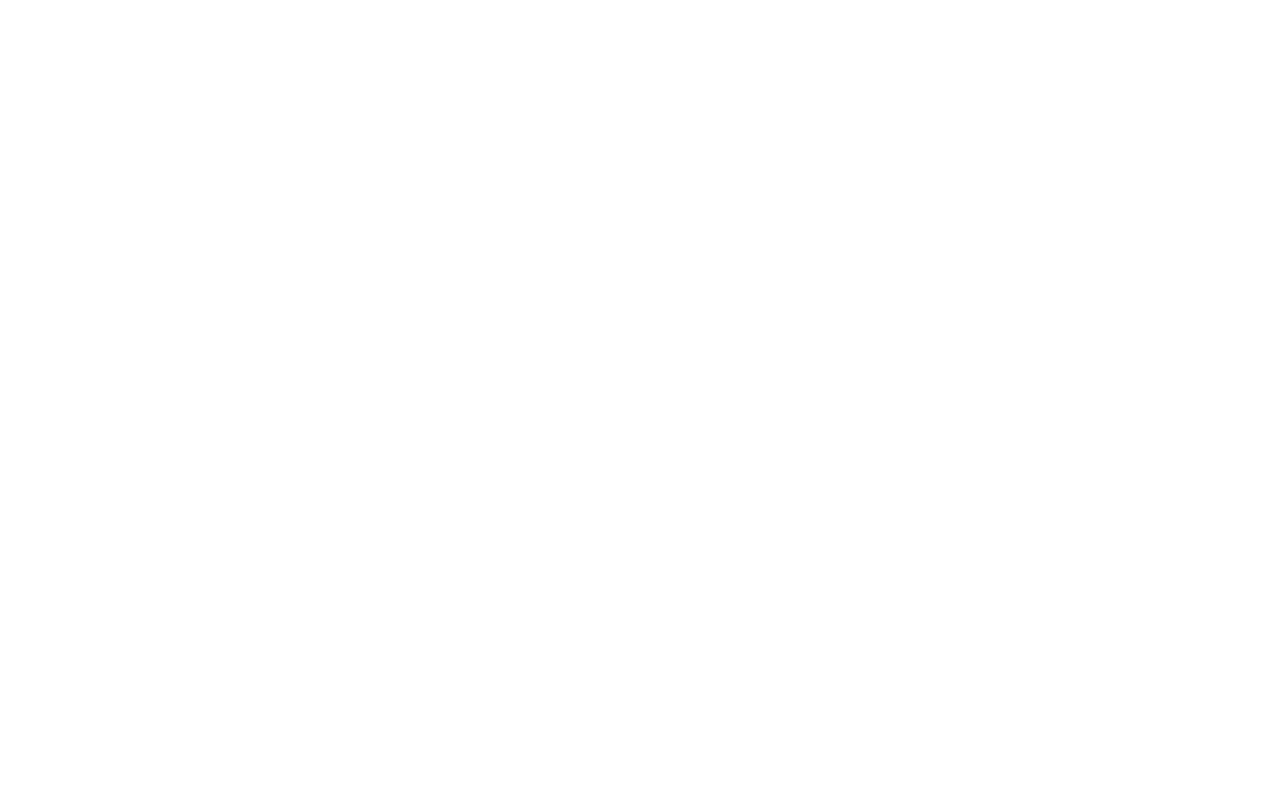
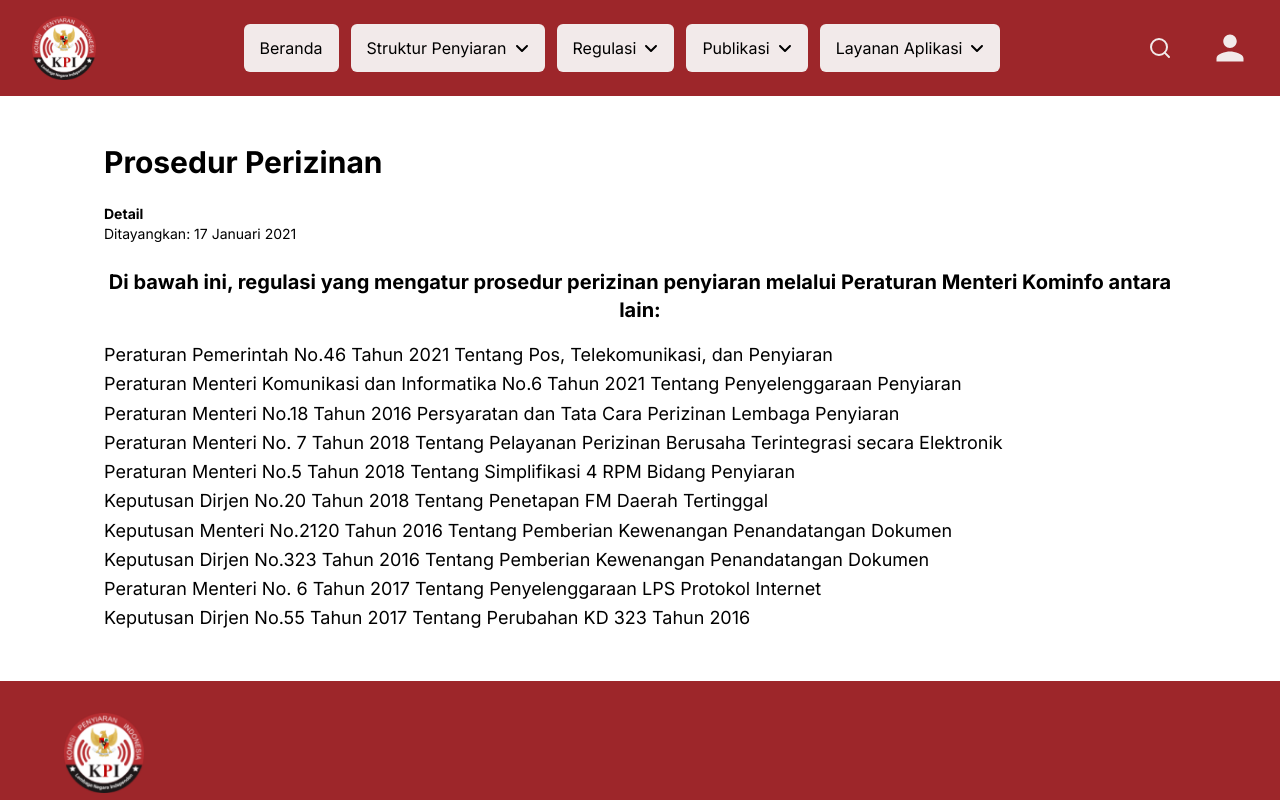
Before and after one commit to EgiNS/kpi-imk-k9, a React (Vite) app: page /prosedur-perizinan in a window 1280 px wide. Before the commit this address had no page. Shown: the top 800 px of the page. Built offline with nearby package versions, Linux system fonts and the light colour scheme.

Commit message:
Struktur Penyiaran

```diff
--- a/src/App.jsx
+++ b/src/App.jsx
@@ -1,12 +1,13 @@
 import { BrowserRouter, Routes, Route } from "react-router-dom";
 import "./App.css";
 import Beranda from "./pages/Beranda";
-import Struktur from "./pages/Struktur";
 import Apresiasi from "./pages/apresiasi/Lihat";
 import Pengaduan from "./pages/pengaduan/Alur";
 import BuatPengaduan from "./pages/pengaduan/Buat";
 import LihatPengaduan from "./pages/pengaduan/Lihat";
 import LacakPengaduan from "./pages/pengaduan/Lacak";
+import ProsedurPerizinan from "./pages/struktur/ProsedurPerizinan";
+import PengawasanPenyiaran from "./pages/struktur/PengawasanPenyiaran";
 
 function App() {
   return (
@@ -19,6 +20,8 @@
           <Route path="/buat-pengaduan" element={<BuatPengaduan />} />
           <Route path="/lihat-pengaduan" element={<LihatPengaduan />} />
           <Route path="/lacak-pengaduan" element={<LacakPengaduan />} />
+          <Route path="/prosedur-perizinan" element={<ProsedurPerizinan />}/>
+          <Route path="/pengawasan-penyiaran" element={<PengawasanPenyiaran />}/>
         </Routes>
       </BrowserRouter>
     </div>
--- a/src/component/Navbar.jsx
+++ b/src/component/Navbar.jsx
@@ -46,8 +46,8 @@
             </button>
             {openMenu === 1 && (
               <div className="absolute top-full left-0 mt-2 w-48 bg-[#F2EAEA] border border-gray-200 rounded-md shadow-lg z-10">
-                <Link to="#" className="text-sm block px-4 py-2 hover:bg-gray-100">Prosedur Perizinan</Link>
-                <Link to="#" className="text-sm block px-4 py-2 hover:bg-gray-100">Pengawasan Penyiaran</Link>
+                <Link to="/prosedur-perizinan" className="text-sm block px-4 py-2 hover:bg-gray-100">Prosedur Perizinan</Link>
+                <Link to="/pengawasan-penyiaran" className="text-sm block px-4 py-2 hover:bg-gray-100">Pengawasan Penyiaran</Link>
               </div>
             )}
           </div>
--- /dev/null
+++ b/src/component/struktur/Pengawasan.jsx
@@ -0,0 +1,42 @@
+import React from 'react';
+
+const Pengawasan = () => {
+  return (
+    <div className="mx-auto p-6 bg-white mt-6">
+      <h1 className="font-bold text-[#000000] md:text-3xl text-2xl mb-6">Pengawasan Penyiaran</h1>
+      <div className="mb-6 text-sm">
+        <p className='font-bold'>Detail</p>
+        <p>Ditayangkan: 05 Mei 2017</p>
+      </div>
+      <p className='text-xl font-bold mb-4 text-center'>Pengawasan Penyiaran</p>
+      <div className="text-lg leading-relaxed text-[#000000] text-justify mb-6">
+        <p>Eksistensi KPI adalah bagian dari wujud peran serta masyarakat dalam hal penyiaran, baik sebagai wadah aspirasi maupun mewakili kepentingan masyarakat (UU Penyiaran, pasal 8 ayat 1). Legitimasi politik bagi posisi KPI dalam kehidupan kenegaraan berikutnya secara tegas diatur oleh UU Penyiaran sebagai lembaga negara independen yang mengatur hal-hal mengenai penyiaran (UU Penyiaran, pasal 7 ayat 2). Secara konseptual posisi ini mendudukkan KPI sebagai lembaga kuasi negara atau dalam istilah lain juga biasa dikenal dengan auxilarry state institution.</p><br />
+        <p>Dalam rangka menjalankan fungsinya KPI memiliki kewenangan (otoritas) menyusun dan mengawasi berbagai peraturan penyiaran yang menghubungkan antara lembaga penyiaran, pemerintah dan masyarakat. Pengaturan ini mencakup semua daur proses kegiatan penyiaran, mulai dari tahap pendirian, operasionalisasi, pertanggungjawaban dan evaluasi. Dalam melakukan kesemua ini, KPI berkoordinasi dengan pemerintah dan lembaga negara lainnya, karena spektrum pengaturannya yang saling berkaitan. Ini misalnya terkait dengan kewenangan yudisial dan yustisial karena terjadinya pelanggaran yang oleh UU Penyiaran dikategorikan sebagai tindak pidana. Selain itu, KPI juga berhubungan dengan masyarakat dalam menampung dan menindaklanjuti segenap bentuk apresiasi masyarakat terhadap lembaga penyiaran maupun terhadap dunia penyiaran pada umumnya.</p><br />
+        <p>Berikut ini adalah kewenangan, tugas dan kewajiban KPI dalam rangka melakukan pengaturan penyiaran.</p>
+      </div>
+      <p className='text-xl font-bold text mb-4 mt-2 text-center'>Wewenang</p>
+      <div className="text-lg leading-relaxed mb-8 text-[#000000]">
+        <ol className="list-decimal list-inside space-y-2 text-justify">
+            <li>Menetapkan standar program siaran</li>
+            <li>Menyusun peraturan dan menetapkan pedoman perilaku penyiaran (diusulkan oleh asosiasi/masyarakat penyiaran kepada KPI)</li>
+            <li>Mengawasi pelaksanaan peraturan dan pedoman perilaku penyiaran serta standar program siaran</li>
+            <li>Memberikan sanksi terhadap pelanggaran peraturan dan pedoman perilaku penyiaran serta standar program siaran</li>
+            <li>Melakukan koordinasi dan/atau kerjasama dengan Pemerintah, lembaga penyiaran, dan masyarakat</li>
+        </ol>
+      </div>
+      <p className='text-xl font-bold text mb-4 mt-2 text-center'>Tugas dan Kewajiban</p>
+      <div className="text-lg leading-relaxed mb-8 text-[#000000]">
+        <ol className="list-decimal list-inside space-y-2 text-justify">
+            <li>Menjamin masyarakat untuk memperoleh informasi yang layak dan benar sesuai dengan hak asasi manusia</li>
+            <li>Ikut membantu pengaturan infrastruktur bidang penyiaran</li>
+            <li>Ikut membangun iklim persaingan yang sehat antarlembaga penyiaran dan industri terkait</li>
+            <li>Memelihara tatanan informasi nasional yang adil, merata, dan seimbang</li>
+            <li>Menampung, meneliti, dan menindaklanjuti aduan, sanggahan, serta kritik dan apresiasi masyarakat terhadap penyelenggaraan penyiaran</li>
+            <li>Menyusun perencanaan pengembangan sumber daya manusia yang menjamin profesionalitas di bidang penyiaran</li>
+        </ol>
+      </div>
+    </div>
+  );
+};
+
+export default Pengawasan;
--- /dev/null
+++ b/src/component/struktur/Prosedur.jsx
@@ -0,0 +1,28 @@
+import React from 'react';
+
+const ProsedurIzin = () => {
+  return (
+    <div className="mx-auto p-6 bg-white mt-6">
+      <h1 className="font-bold text-[#000000] md:text-3xl text-2xl mb-6">Prosedur Perizinan</h1>
+      <div className="mb-6 text-sm">
+        <p className='font-bold'>Detail</p>
+        <p>Ditayangkan: 17 Januari 2021</p>
+      </div>
+      <p className='text-xl font-bold mb-4 text-center'>Di bawah ini, regulasi yang mengatur prosedur perizinan penyiaran melalui Peraturan Menteri Kominfo antara lain:</p>
+      <div className="text-lg leading-relaxed text-[#000000] text-justify mb-6">
+        <a href="https://drive.google.com/file/d/1v6noTO5jixQxNDftlGSBPekUsxufG6Rc/view" target="_blank" className="hover:underline hover:text-red-600 hover:font-bold">Peraturan Pemerintah No.46 Tahun 2021 Tentang Pos, Telekomunikasi, dan Penyiaran</a><br />
+        <a href="https://drive.google.com/file/d/1EnFblAencj_BFAFWsm7SQWWsIp52Fg0M/view" target="_blank" className="hover:underline hover:text-red-600 hover:font-bold">Peraturan Menteri Komunikasi dan Informatika No.6 Tahun 2021 Tentang Penyelenggaraan Penyiaran</a><br />
+        <a href="https://drive.google.com/file/d/1XcqrEx7nIN-VeTxPDQh66FQfyAdGQ8s9/view" target="_blank" className="hover:underline hover:text-red-600 hover:font-bold">Peraturan Menteri No.18 Tahun 2016 Persyaratan dan Tata Cara Perizinan Lembaga Penyiaran</a><br />
+        <a href="https://drive.google.com/file/d/11aCrrBGnxbBnWop7xO3wtLVnjcRqf8Z6/view" target="_blank" className="hover:underline hover:text-red-600 hover:font-bold">Peraturan Menteri No. 7 Tahun 2018 Tentang Pelayanan Perizinan Berusaha Terintegrasi secara Elektronik</a><br />
+        <a href="https://drive.google.com/file/d/1wg-5cOSNjIG82hqBgsrGrscabobYjfl0/view" target="_blank" className="hover:underline hover:text-red-600 hover:font-bold">Peraturan Menteri No.5 Tahun 2018 Tentang Simplifikasi 4 RPM Bidang Penyiaran</a><br />
+        <a href="https://drive.google.com/file/d/1XcqrEx7nIN-VeTxPDQh66FQfyAdGQ8s9/view" target="_blank" className="hover:underline hover:text-red-600 hover:font-bold">Keputusan Dirjen No.20 Tahun 2018 Tentang Penetapan FM Daerah Tertinggal</a><br />
+        <a href="https://drive.google.com/file/d/1wsA60I05ROdjOD7X6s5RQ7uSdksafn8H/view" target="_blank" className="hover:underline hover:text-red-600 hover:font-bold">Keputusan Menteri No.2120 Tahun 2016 Tentang Pemberian Kewenangan Penandatangan Dokumen</a><br />
+        <a href="https://drive.google.com/file/d/1cEVpVpGEEpTczfqYAyPcyJfOrz_61iSz/view" target="_blank" className="hover:underline hover:text-red-600 hover:font-bold">Keputusan Dirjen No.323 Tahun 2016 Tentang Pemberian Kewenangan Penandatangan Dokumen</a><br />
+        <a href="https://drive.google.com/file/d/10v1yf8WkX_KRf2eFgjaR_NnJ7DKoqIDb/view" target="_blank" className="hover:underline hover:text-red-600 hover:font-bold">Peraturan Menteri No. 6 Tahun 2017 Tentang Penyelenggaraan LPS Protokol Internet</a><br />
+        <a href="https://drive.google.com/file/d/11aCrrBGnxbBnWop7xO3wtLVnjcRqf8Z6/view" target="_blank" className="hover:underline hover:text-red-600 hover:font-bold">Keputusan Dirjen No.55 Tahun 2017 Tentang Perubahan KD 323 Tahun 2016</a><br />
+      </div>
+    </div>
+  );
+};
+
+export default ProsedurIzin;
--- /dev/null
+++ b/src/pages/struktur/PengawasanPenyiaran.jsx
@@ -0,0 +1,16 @@
+import Navbar from "../../component/Navbar.jsx"
+import Footer from "../../component/Footer.jsx"
+import PengawasanPenyiaran from "../../component/struktur/Pengawasan.jsx"
+export default function Pengawasan() {
+  return (
+    <>
+      <Navbar />
+      <div className="pt-24">
+        <div className="lg:px-20 md:px-10 px-4">
+            <PengawasanPenyiaran />
+        </div>
+        <Footer />
+      </div>
+    </>
+  );
+}
--- /dev/null
+++ b/src/pages/struktur/ProsedurPerizinan.jsx
@@ -0,0 +1,16 @@
+import Navbar from "../../component/Navbar.jsx"
+import Footer from "../../component/Footer.jsx"
+import ProsedurPerizinan from "../../component/struktur/Prosedur.jsx"
+export default function ProsedurIzin() {
+  return (
+    <>
+      <Navbar />
+      <div className="pt-24">
+        <div className="lg:px-20 md:px-10 px-4">
+            <ProsedurPerizinan />
+        </div>
+        <Footer />
+      </div>
+    </>
+  );
+}
```
